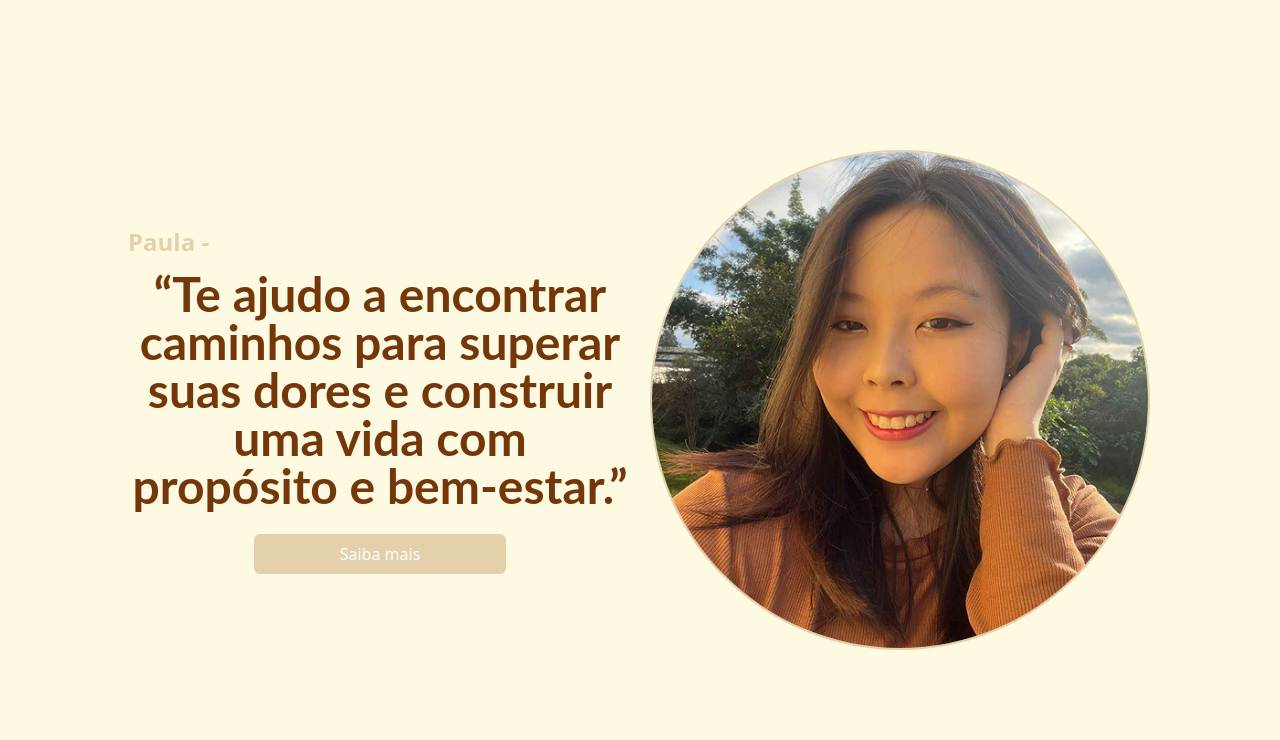
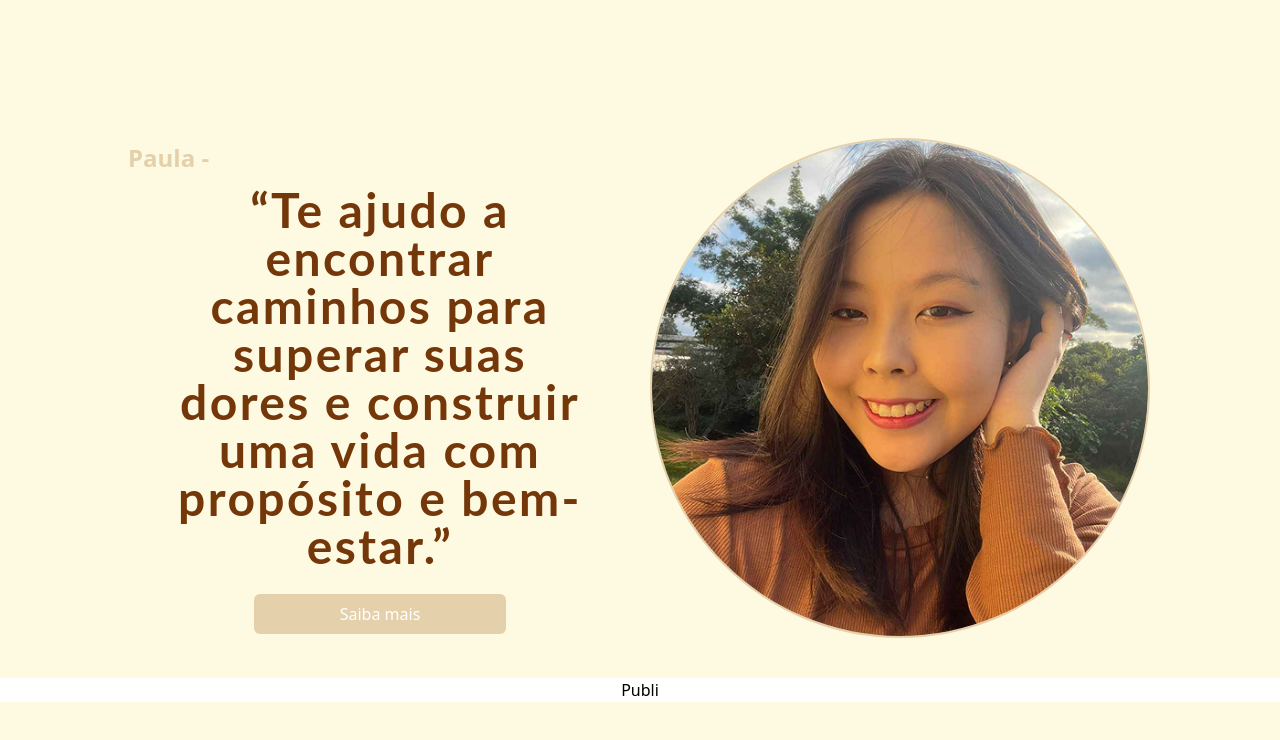
Before and after one commit to gabrielmunck/PaulaPsico, a React (Create React App) app: page / in a window 1280 px wide. Shown: the top 740 px of the page. Built offline with nearby package versions, Linux system fonts and the light colour scheme.

Commit message:
Created Publi section

```diff
--- a/src/App.js
+++ b/src/App.js
@@ -1,10 +1,12 @@
 import "./App.css";
 import Herocard from "./components/Herocard";
+import Publi from "./components/Publi";
 
 function App() {
   return (
-    <div className="min-h-screen bg-background flex items-center justify-center">
+    <div className="min-h-screen bg-background flex flex-col items-center justify-center">
       <Herocard />
+      <Publi />
     </div>
   );
 }
--- a/src/components/Herocard.jsx
+++ b/src/components/Herocard.jsx
@@ -1,3 +1,6 @@
+
+
+
 function Herocard() {
   return (
     <div className="">
@@ -5,7 +8,7 @@ function Herocard() {
         {/* Text container */}
         <div className="w-full md:w-1/2 mt-4 md:mt-0">
           <h2 className="text-2xl font-bold text-main mb-3">Paula -</h2>
-          <p className="font-lato font-bold text-xl md:text-5xl md:px-15 text-brown-text text-center">
+          <p className="font-lato font-bold tracking-wider text-xl md:text-5xl md:px-10 text-brown-text text-center">
             “Te ajudo a encontrar caminhos para superar suas dores e construir
             uma vida com propósito e bem-estar.”
           </p>
--- /dev/null
+++ b/src/components/Publi.jsx
@@ -0,0 +1,8 @@
+function Publi() {
+  return (
+    <div className="w-full h-1/2 bg-white flex flex-col items-center justify-center">
+      <h1>Publi</h1>
+    </div>
+  );
+}
+export default Publi;
```
